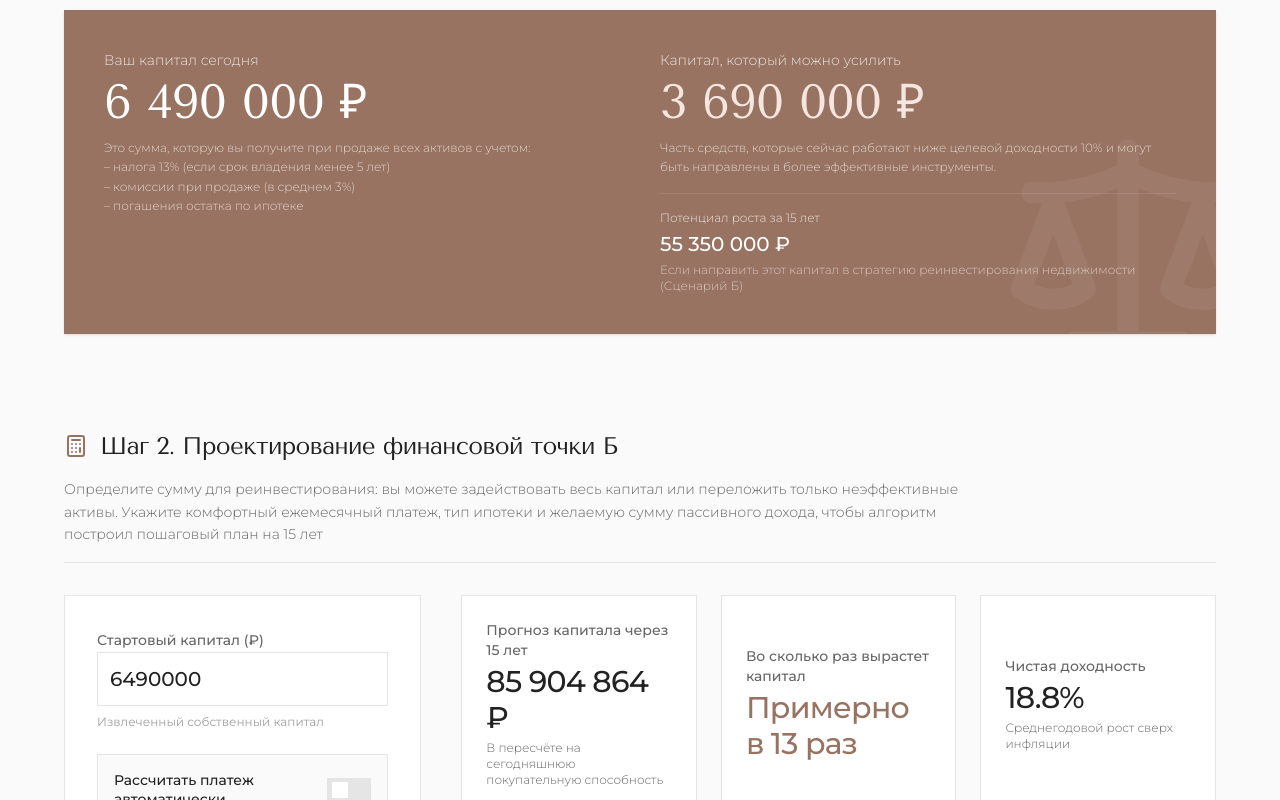
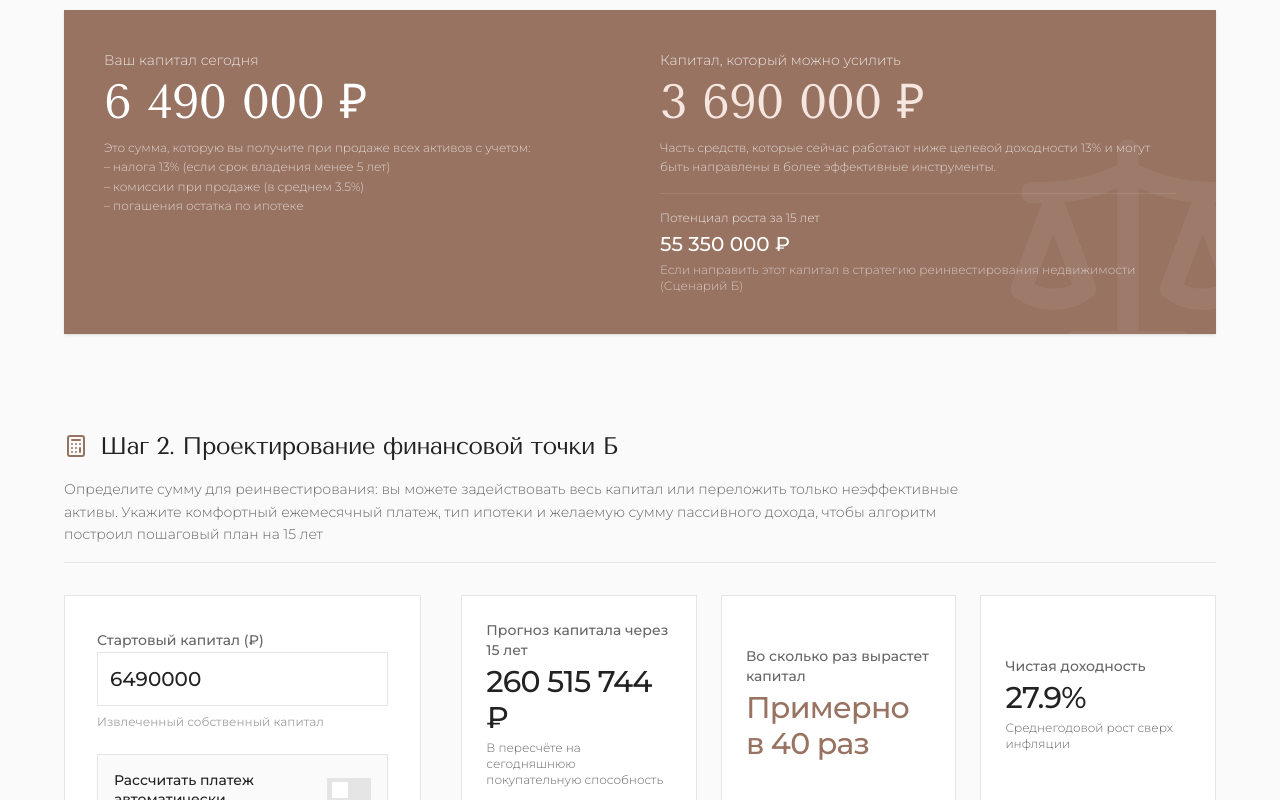
Before and after one commit to alenamashkina-ui/invest-calc, a React (Vite) app: page / in a window 1280 px wide. Shown: the part 2980-3780 px from the top of the page. Built offline with nearby package versions, Linux system fonts and the light colour scheme.

Commit message:
fix math

```diff
--- a/src/App.jsx
+++ b/src/App.jsx
@@ -195,62 +195,134 @@ export default function App() {
     const milestones = [];
 
     for (let cycle = 0; cycle < constants.cyclesCount; cycle++) {
-      let currentRate = cycle === 0
-        ? (isFamilyMortgage ? constants.rateFamily : constants.rateStandardFirst)
-        : constants.rateNextCycles;
+      const currentMortgageTermYears = 30 - (cycle * 5);
+      const totalMonths = currentMortgageTermYears * 12;
 
-      const currentMortgageTermYears = 30 - (cycle * 5);
-      const monthlyRate = currentRate / 12;
-      const totalMonths = currentMortgageTermYears * 12;
-      const annuityFactor = (monthlyRate * Math.pow(1 + monthlyRate, totalMonths)) / (Math.pow(1 + monthlyRate, totalMonths) - 1);
-
-      let actualDownPayment = 0, loanAmount = 0, propertyPrice = 0, unusedCapital = 0;
+      let cycleProperties = [];
+      let cycleUnusedCapital = 0;
 
       if (cycle === 0) {
-        const maxLoanByPayment = isAutoPayment ? Infinity : (safePaymentLimit / annuityFactor);
-        const maxPriceByPayment = isAutoPayment ? Infinity : (maxLoanByPayment / (1 - constants.downPaymentPercent));
-        const maxPriceByProgram = isFamilyMortgage ? 15000000 : Infinity;
-        const maxPriceByCapital = currentCapital / constants.downPaymentPercent;
+        let remainingCapital = currentCapital;
+        let remainingPaymentLimit = isAutoPayment ? Infinity : safePaymentLimit;
 
-        propertyPrice = Math.min(maxPriceByCapital, maxPriceByProgram, maxPriceByPayment);
-        actualDownPayment = propertyPrice * constants.downPaymentPercent;
-        loanAmount = propertyPrice - actualDownPayment;
-        unusedCapital = currentCapital - actualDownPayment;
+        // 1. Попытка купить по Семейной ипотеке
+        if (isFamilyMortgage) {
+          const familyRate = (constants.rateFamily / 100) / 12;
+          const annuityFamily = (familyRate * Math.pow(1 + familyRate, totalMonths)) / (Math.pow(1 + familyRate, totalMonths) - 1);
+
+          const maxLoanByCap = (remainingCapital / constants.downPaymentPercent) * (1 - constants.downPaymentPercent);
+          const maxLoanByProgram = 12000000;
+          const maxLoanByPayment = remainingPaymentLimit / annuityFamily;
+
+          const familyLoan = Math.min(maxLoanByCap, maxLoanByProgram, maxLoanByPayment);
+
+          if (familyLoan > 0) {
+            const familyPrice = familyLoan / (1 - constants.downPaymentPercent);
+            const familyDP = familyPrice * constants.downPaymentPercent;
+            const familyPayment = familyLoan * annuityFamily;
+
+            cycleProperties.push({
+              price: familyPrice,
+              loan: familyLoan,
+              rate: familyRate,
+              payment: familyPayment
+            });
+
+            remainingCapital -= familyDP;
+            remainingPaymentLimit -= familyPayment;
+          }
+        }
+
+        // 2. Если остались деньги и лимит платежа — докупаем по Стандартной ставке (ПВ строго 20%)
+        if (remainingCapital > 0 && remainingPaymentLimit > 0) {
+          const standardRate = (constants.rateStandardFirst / 100) / 12;
+          const annuityStandard = (standardRate * Math.pow(1 + standardRate, totalMonths)) / (Math.pow(1 + standardRate, totalMonths) - 1);
+
+          const maxLoanByCap = (remainingCapital / constants.downPaymentPercent) * (1 - constants.downPaymentPercent);
+          const maxLoanByPayment = remainingPaymentLimit / annuityStandard;
+
+          const standardLoan = Math.min(maxLoanByCap, maxLoanByPayment);
+
+          if (standardLoan > 0) {
+            const standardPrice = standardLoan / (1 - constants.downPaymentPercent);
+            const standardDP = standardPrice * constants.downPaymentPercent;
+            const standardPayment = standardLoan * annuityStandard;
+
+            cycleProperties.push({
+              price: standardPrice,
+              loan: standardLoan,
+              rate: standardRate,
+              payment: standardPayment
+            });
+
+            remainingCapital -= standardDP;
+          }
+        }
+
+        // Если платеж ограничил покупки, остаток капитала лежит без дела
+        cycleUnusedCapital = Math.max(0, remainingCapital);
+
       } else {
-        propertyPrice = currentCapital / constants.downPaymentPercent;
-        actualDownPayment = currentCapital;
-        loanAmount = propertyPrice - actualDownPayment;
-        unusedCapital = 0;
+        // В следующих циклах реинвестируем весь капитал (моделируем как единый объем денег для простоты)
+        const nextRate = (constants.rateNextCycles / 100) / 12;
+        const annuityNext = (nextRate * Math.pow(1 + nextRate, totalMonths)) / (Math.pow(1 + nextRate, totalMonths) - 1);
+
+        const price = currentCapital / constants.downPaymentPercent;
+        const dp = currentCapital;
+        const loan = price - dp;
+        const payment = loan * annuityNext;
+
+        cycleProperties.push({
+          price: price,
+          loan: loan,
+          rate: nextRate,
+          payment: payment
+        });
+
+        cycleUnusedCapital = 0;
       }
 
-      const cycleMonthlyPayment = loanAmount * annuityFactor;
+      let cycleMonthlyPayment = cycleProperties.reduce((sum, p) => sum + p.payment, 0);
 
       for (let year = 1; year <= constants.cycleYears; year++) {
         const globalYear = cycle * constants.cycleYears + year;
         const monthsPassed = year * 12;
-        const currentPropertyValue = propertyPrice * Math.pow(1 + constants.marketGrowth / 100, year);
-        const remainingLoan = loanAmount * (Math.pow(1 + monthlyRate, totalMonths) - Math.pow(1 + monthlyRate, monthsPassed)) / (Math.pow(1 + monthlyRate, totalMonths) - 1);
-        const commissionAmount = currentPropertyValue * constants.commissionPercent;
 
-        let netCapital = currentPropertyValue - commissionAmount - remainingLoan + unusedCapital;
+        let totalPropertyValue = 0;
+        let totalLoanBalance = 0;
+        let totalCommission = 0;
+        let initialTotalPropertyValue = 0;
+
+        cycleProperties.forEach(prop => {
+          const currentPropertyValue = prop.price * Math.pow(1 + constants.marketGrowth / 100, year);
+          const remainingLoan = prop.loan * (Math.pow(1 + prop.rate, totalMonths) - Math.pow(1 + prop.rate, monthsPassed)) / (Math.pow(1 + prop.rate, totalMonths) - 1);
+          const commissionAmount = currentPropertyValue * constants.commissionPercent;
+
+          totalPropertyValue += currentPropertyValue;
+          totalLoanBalance += remainingLoan;
+          totalCommission += commissionAmount;
+          initialTotalPropertyValue += prop.price;
+        });
+
+        let netCapital = totalPropertyValue - totalCommission - totalLoanBalance + cycleUnusedCapital;
         let realCapital = netCapital / Math.pow(1 + constants.inflation / 100, globalYear);
 
         yearlyData.push({
           year: globalYear,
           nominalCapital: Math.round(netCapital),
           realCapital: Math.round(realCapital),
-          propertyValue: Math.round(currentPropertyValue),
-          loanBalance: Math.round(remainingLoan)
+          propertyValue: Math.round(totalPropertyValue),
+          loanBalance: Math.round(totalLoanBalance)
         });
 
         if (year === constants.cycleYears) {
           currentCapital = netCapital;
           milestones.push({
             year: globalYear,
-            initialPropertyValue: Math.round(propertyPrice),
-            propertyValue: Math.round(currentPropertyValue),
-            loanBalance: Math.round(remainingLoan),
-            commission: Math.round(commissionAmount),
+            initialPropertyValue: Math.round(initialTotalPropertyValue),
+            propertyValue: Math.round(totalPropertyValue),
+            loanBalance: Math.round(totalLoanBalance),
+            commission: Math.round(totalCommission),
             netCapital: Math.round(netCapital),
             realCapital: Math.round(realCapital),
             monthlyPayment: Math.round(cycleMonthlyPayment)
@@ -410,7 +482,6 @@ export default function App() {
 
   combinedAssets.sort((a, b) => b.id - a.id);
 
-  // Возвращаем самую надежную стандартную печать
   const handlePrint = () => {
     window.print();
   };
@@ -440,7 +511,6 @@ export default function App() {
           animation: urgentPulse 1.5s infinite;
         }
 
-        /* Идеальные настройки для сохранения PDF через браузер */
         @media print {
           @page { margin: 1.5cm; size: A4 portrait; }
           body, .min-h-screen {
@@ -448,10 +518,7 @@ export default function App() {
             -webkit-print-color-adjust: exact !important;
             print-color-adjust: exact !important;
           }
-          /* Прячем все кнопки и лишние элементы при печати */
           .no-print { display: none !important; }
-
-          /* Блокируем разрыв элементов между страницами */
           .print-break-inside-avoid {
             page-break-inside: avoid;
             break-inside: avoid;
@@ -459,7 +526,6 @@ export default function App() {
         }
       `}</style>
 
-      {/* Этот хитрый блок появится ТОЛЬКО на распечатанном PDF в самом низу каждой страницы */}
       <div className="hidden print:flex fixed bottom-0 left-0 w-full justify-between items-center py-2 text-[#a0a0a0] text-[10px] z-50 bg-white border-t border-[#e5e5e5]">
         <span>Диагностика активов и план роста капитала</span>
         <span className="font-tenor text-sm text-[#222222]">Надо брать</span>
@@ -918,7 +984,7 @@ export default function App() {
                     <p className="text-xs text-white/70 mt-3 font-light leading-relaxed">
                       Это сумма, которую вы получите при продаже всех активов с учетом:
                       <br/>– налога 13% (если срок владения менее 5 лет)
-                      <br/>– комиссии при продаже (в среднем 3%)
+                      <br/>– комиссии при продаже (в среднем 3.5%)
                       <br/>– погашения остатка по ипотеке
                     </p>
                   </div>
@@ -926,7 +992,7 @@ export default function App() {
                     <p className="text-sm text-white/80 mb-2 font-light">Капитал, который можно усилить</p>
                     <p className="text-4xl md:text-5xl font-tenor tracking-tight text-[#f5e6e0]">{formatMoney(auditResults.inefficientCapital)}</p>
                     <p className="text-xs text-white/70 mt-3 font-light leading-relaxed">
-                      Часть средств, которые сейчас работают ниже целевой доходности 10% и могут быть направлены в более эффективные инструменты.
+                      Часть средств, которые сейчас работают ниже целевой доходности 13% и могут быть направлены в более эффективные инструменты.
                     </p>
                     <div className="mt-4 pt-4 border-t border-white/10">
                        <p className="text-xs text-white/80 mb-1 font-light">Потенциал роста за 15 лет</p>
@@ -1056,7 +1122,18 @@ export default function App() {
         </div>
       </div>
 
-      <LeadModal isOpen={isModalOpen} onClose={() => setIsModalOpen(false)} />
+      <LeadModal
+        isOpen={isModalOpen}
+        onClose={() => setIsModalOpen(false)}
+        auditData={{
+          startCapital: auditResults.totalPotentialCapital,
+          inefficientCapital: auditResults.inefficientCapital,
+          desiredIncome: desiredPassiveIncome,
+          progressA: currentProgress,
+          progressB: activeProgress,
+          lostProfit: lostProfit
+        }}
+      />
 
     </div>
   );
```
